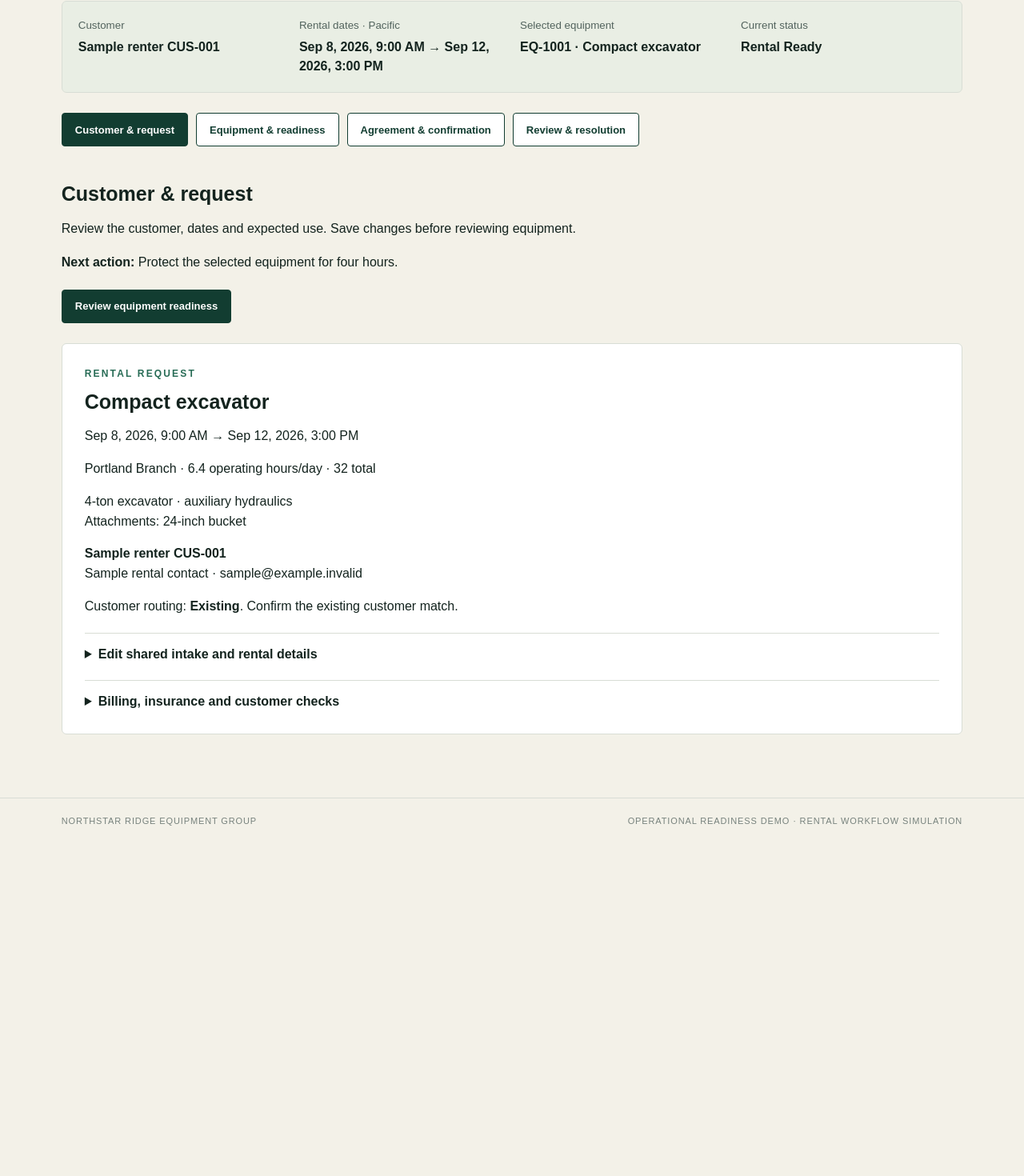
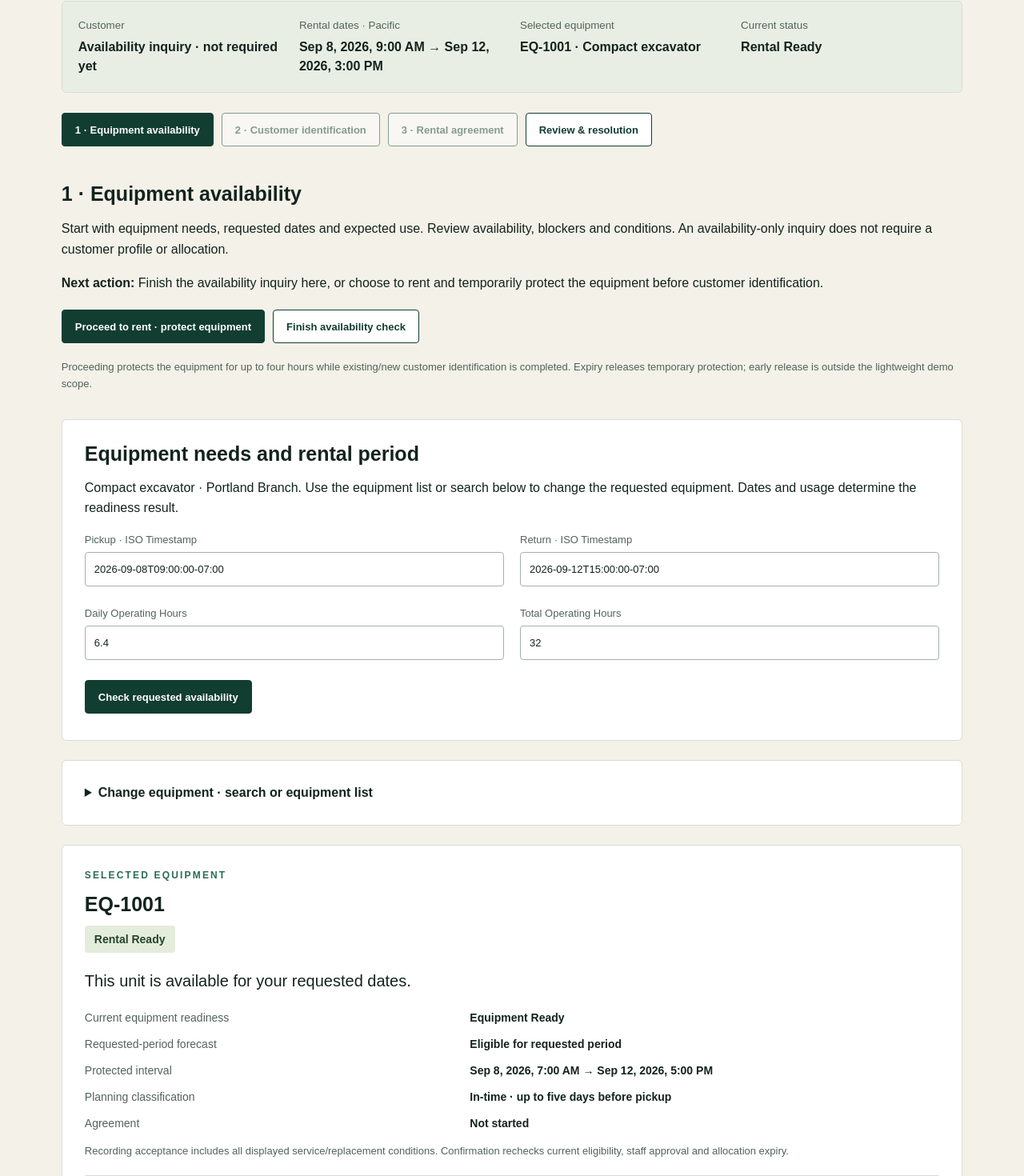
Before and after one commit to AndyPella/ai-portfolio-project, a Next.js app: page / in a window 1280 px wide. Shown: the part 1925-3395 px from the top of the page at 80% size. Before the commit the page ends 2979 px from the top, so only its background shows below. Built offline with nearby package versions, Linux system fonts and the light colour scheme.

Commit message:
Start rental inquiries with availability before customer identification

```diff
--- a/app/rental-workspace.tsx
+++ b/app/rental-workspace.tsx
@@ -58,7 +58,8 @@ export default function RentalWorkspace({ source }: { source: RentalDataset }) {
     "Incomplete" | "Confirmed plan" | "Denied" | "Complete"
   >("Incomplete");
   type View = "customer" | "equipment" | "agreement" | "resolution";
-  const [view, setView] = useState<View>("customer");
+  const [view, setView] = useState<View>("equipment");
+  const [startedRequests, setStartedRequests] = useState<string[]>([]);
   const [pending, setPending] = useState<Omit<WorkflowCommand, "actor" | "reason" | "evidence"> | null>(null);
   const [query, setQuery] = useState("");
   const [lookupId, setLookupId] = useState("");
@@ -140,6 +141,10 @@ export default function RentalWorkspace({ source }: { source: RentalDataset }) {
         now,
       );
       setState(next);
+      if (command.type === "Allocate" && !startedRequests.includes(requestId)) {
+        setStartedRequests(ids => [...ids, requestId]);
+        setView("customer");
+      }
       setMessage(command.type + " recorded. Eligibility has been reevaluated.");
     } catch (error) {
       setMessage(
@@ -153,7 +158,7 @@ export default function RentalWorkspace({ source }: { source: RentalDataset }) {
   useEffect(() => {
     const selectEntry = () => {
       if (window.location.hash === "#mechanic") { setActor("DEMO-MECH"); setView("resolution"); }
-      if (window.location.hash === "#customer-service") { setActor("DEMO-CS"); setView("customer"); }
+      if (window.location.hash === "#customer-service") { setActor("DEMO-CS"); setView("equipment"); }
     };
     selectEntry();
     window.addEventListener("hashchange", selectEntry);
@@ -184,6 +189,7 @@ export default function RentalWorkspace({ source }: { source: RentalDataset }) {
   }, [now]);
   const choose = (id: string) => {
     setRequestId(id);
+    setView("equipment");
     const next = structuredClone(
       state.dataset.rental_workflow.rental_requests.find(
         (r) => r.request_id === id,
@@ -202,22 +208,24 @@ export default function RentalWorkspace({ source }: { source: RentalDataset }) {
     isManager = staff.role === "Manager";
   const canCustomer = isCS || isManager;
   const canResolve = isMech || isManager || staff.role === "Inspector";
-  const visibleViews: View[] = canCustomer ? ["customer", "equipment", "agreement", "resolution"] : ["equipment", "resolution"];
+  const rentalStarted = startedRequests.includes(requestId);
+  const visibleViews: View[] = canCustomer ? ["equipment", "customer", "agreement", "resolution"] : ["equipment", "resolution"];
   const currentView = visibleViews.includes(view) ? view : "equipment";
-  const titles: Record<View, string> = { customer: "Customer & request", equipment: "Equipment & readiness", agreement: "Agreement & confirmation", resolution: "Review & resolution" };
+  const titles: Record<View, string> = { customer: "2 · Customer identification", equipment: "1 · Equipment availability", agreement: "3 · Rental agreement", resolution: "Review & resolution" };
   const guidance: Record<View, string> = {
-    customer: "Review the customer, dates and expected use. Save changes before reviewing equipment.",
-    equipment: "Review the selected unit and readiness findings. Change equipment only when needed; selection does not establish readiness.",
+    customer: "Identify an existing customer or follow the assumed new-customer process. Complete customer details and required checks using the shared rental information.",
+    equipment: "Start with equipment needs, requested dates and expected use. Review availability, blockers and conditions. An availability-only inquiry does not require a customer profile or allocation.",
     agreement: "Review required checks and conditions, protect the equipment, approve the proposal, then record customer acceptance.",
     resolution: canResolve ? "Record qualified inspections or maintenance evidence and review holds. Work completion and hold release are separate actions." : "Arrange an owned callback when qualified review is needed. Maintenance findings remain visible in Equipment & readiness."
   };
   const nextStep = draft?.status === "Confirmed" ? "Rental confirmed. Review the recorded agreement and any continuing conditions."
     : result && !isReady(result) ? canResolve ? "Review the blocker and record the qualified resolution evidence." : "Review the blocker. Request qualified resolution or arrange a callback."
+    : !rentalStarted ? "Finish the availability inquiry here, or choose to rent and temporarily protect the equipment before customer identification."
     : checks.length ? "Complete the required customer checks before acceptance."
     : !assigned.length || assigned.some(a => a.scope !== requestScope(request)) ? "Protect the selected equipment for four hours."
     : !draft?.approved_scope ? "Review the proposal and record staff approval."
     : "Review customer acceptance, including all displayed conditions, before confirming.";
-  const openExample = (id: string) => { choose(id); setActor("DEMO-CS"); setView("customer"); setPending(null); };
+  const openExample = (id: string) => { choose(id); setActor("DEMO-CS"); setView("equipment"); setPending(null); };
   const changeIntake = (key: keyof RentalRequest["intake"], value: string) =>
     setEdit({ ...edit, intake: { ...edit.intake, [key]: value } });
   const confirmEquipment = (id: string, exact: boolean) => {
@@ -257,7 +265,7 @@ export default function RentalWorkspace({ source }: { source: RentalDataset }) {
       </p>
       <details className="panel walkthrough" id="guided-walkthrough">
         <summary>Explore a sample rental</summary>
-        <p>Load a sample request and its proposed equipment, then use the workspace sections below. Switching examples retains session changes; reload restores the original data.</p>
+        <p>Load a sample request and its proposed equipment, then use the workspace sections below. Begin with availability. Proceed to rent only when the customer wants a rental, then identify an existing or new customer. Switching examples retains session changes; reload restores the original data.</p>
         <div className="button-row">
           <button className="secondary" onClick={() => openExample("REQ-SCN-001")}>1 · Ready to rent</button>
           <button className="secondary" onClick={() => openExample("REQ-SCN-002")}>2 · Blocked rental</button>
@@ -281,7 +289,7 @@ export default function RentalWorkspace({ source }: { source: RentalDataset }) {
         </label>
         <label>
           Acting staff
-          <select value={actor} onChange={(e) => { setActor(e.target.value); setPending(null); setView(e.target.value === "DEMO-CS" ? "customer" : "resolution"); }}>
+          <select value={actor} onChange={(e) => { setActor(e.target.value); setPending(null); setView(e.target.value === "DEMO-CS" ? "equipment" : "resolution"); }}>
             {state.dataset.rental_workflow.staff.map((s) => (
               <option key={s.staff_id} value={s.staff_id}>
                 {s.name} · {s.role}
@@ -310,22 +318,75 @@ export default function RentalWorkspace({ source }: { source: RentalDataset }) {
         {message}
       </div>
       <div className="rental-context" aria-label="Current rental summary">
-        <div><small>Customer</small><strong>{request.intake.renter_name}</strong></div>
+        <div><small>Customer</small><strong>{rentalStarted || isManager ? request.intake.renter_name : "Availability inquiry · not required yet"}</strong></div>
         <div><small>Rental dates · Pacific</small><strong>{stamp(request.pickup)} → {stamp(request.return_at)}</strong></div>
         <div><small>Selected equipment</small><strong>{equipmentId ?? "No unit selected"} · {request.equipment_type}</strong></div>
         <div><small>Current status</small><strong>{draft?.status === "Confirmed" ? "Confirmed" : result?.outcome ?? "Needs review"}</strong></div>
       </div>
       <nav className="workspace-navigation" aria-label="Rental functions">
-        {visibleViews.map(id => <button key={id} className={currentView === id ? "" : "secondary"} aria-current={currentView === id ? "page" : undefined} onClick={() => setView(id)}>{titles[id]}</button>)}
+        {visibleViews.map(id => <button key={id} disabled={!rentalStarted && !isManager && (id === "customer" || id === "agreement")} className={currentView === id ? "" : "secondary"} aria-current={currentView === id ? "page" : undefined} onClick={() => setView(id)}>{titles[id]}</button>)}
       </nav>
       <div className="section-guidance">
         <h3>{titles[currentView]}</h3><p>{guidance[currentView]}</p>
         <p><strong>Next action:</strong> {nextStep}</p>
-        {currentView === "customer" && <button onClick={() => setView("equipment")}>Review equipment readiness</button>}
-        {currentView === "equipment" && canCustomer && result && isReady(result) && <button onClick={() => setView("agreement")}>Prepare rental agreement</button>}
+        {currentView === "customer" && <button onClick={() => setView("agreement")}>Continue to rental agreement</button>}
+        {currentView === "equipment" && canCustomer && !rentalStarted && <>
+          <div className="button-row">
+            <button disabled={!isCS || !matches.proposal} onClick={() => act({ type: "Allocate", request_id: requestId } as WorkflowCommand)}>Proceed to rent · protect equipment</button>
+            <button className="secondary" onClick={() => setMessage("Availability inquiry complete. No equipment was allocated and no customer profile was required.")}>Finish availability check</button>
+          </div>
+          <p className="scope-note">Proceeding protects the equipment for up to four hours while existing/new customer identification is completed. Expiry releases temporary protection; early release is outside the lightweight demo scope.</p>
+        </>}
+        {currentView === "equipment" && canCustomer && rentalStarted && result && isReady(result) && <button onClick={() => setView("agreement")}>Prepare rental agreement</button>}
         {currentView === "equipment" && result && !isReady(result) && <button onClick={() => setView("resolution")}>Review resolution options</button>}
         {currentView === "resolution" && <button className="secondary" onClick={() => setView("equipment")}>Return to readiness</button>}
       </div>
+      <section className="panel" hidden={currentView !== "equipment" || !canCustomer}>
+        <h3>Equipment needs and rental period</h3>
+        <p>{request.equipment_type} · {request.location}. Use the equipment list or search below to change the requested equipment. Dates and usage determine the readiness result.</p>
+        <div className="form-grid">
+              <label>
+                Pickup · ISO timestamp
+                <input
+                  value={edit.pickup}
+                  onChange={(e) => setEdit({ ...edit, pickup: e.target.value })}
+                />
+              </label>
+              <label>
+                Return · ISO timestamp
+                <input
+                  value={edit.return_at}
+                  onChange={(e) =>
+                    setEdit({ ...edit, return_at: e.target.value })
+                  }
+                />
+              </label>
+              <label>
+                Daily operating hours
+                <input
+                  type="number"
+                  min="0"
+                  max="24"
+                  value={edit.daily_hours}
+                  onChange={(e) =>
+                    setEdit({ ...edit, daily_hours: Number(e.target.value) })
+                  }
+                />
+              </label>
+              <label>
+                Total operating hours
+                <input
+                  type="number"
+                  min="0"
+                  value={edit.total_hours}
+                  onChange={(e) =>
+                    setEdit({ ...edit, total_hours: Number(e.target.value) })
+                  }
+                />
+              </label>
+        </div>
+        <button disabled={!isCS || draft?.status === "Confirmed"} onClick={() => act({ type: "Update request", request: { ...request, pickup: edit.pickup, return_at: edit.return_at, daily_hours: edit.daily_hours, total_hours: edit.total_hours } } as WorkflowCommand)}>Check requested availability</button>
+      </section>
       <details className="panel" hidden={currentView !== "equipment" || !canCustomer}>
         <summary>Change equipment · search or equipment list</summary>
         <label>
@@ -395,6 +456,25 @@ export default function RentalWorkspace({ source }: { source: RentalDataset }) {
             <br />
             {request.intake.primary_contact} · {request.intake.contact}
           </p>
+            <label>
+              Customer route
+              <select
+                value={customer.route}
+                disabled={!isCS}
+                onChange={(e) =>
+                  act({
+                    type: "Update customer checks",
+                    ...customer,
+                    route: e.target.value as typeof customer.route,
+                  } as WorkflowCommand)
+                }
+              >
+                {["Existing", "New", "Uncertain"].map((x) => (
+                  <option key={x}>{x}</option>
+                ))}
+              </select>
+            </label>
+          <p className="scope-note">Existing uses the sample customer match. New represents the assumed working registration process; this demo records its checks rather than building a customer registration system.</p>
           <p>
             Customer routing: <strong>{customer.route}</strong>.{" "}
             {customer.route === "New"
@@ -428,45 +508,6 @@ export default function RentalWorkspace({ source }: { source: RentalDataset }) {
                   />
                 </label>
               ))}
-              <label>
-                Pickup · ISO timestamp
-                <input
-                  value={edit.pickup}
-                  onChange={(e) => setEdit({ ...edit, pickup: e.target.value })}
-                />
-              </label>
-              <label>
-                Return · ISO timestamp
-                <input
-                  value={edit.return_at}
-                  onChange={(e) =>
-                    setEdit({ ...edit, return_at: e.target.value })
-                  }
-                />
-              </label>
-              <label>
-                Daily operating hours
-                <input
-                  type="number"
-                  min="0"
-                  max="24"
-                  value={edit.daily_hours}
-                  onChange={(e) =>
-                    setEdit({ ...edit, daily_hours: Number(e.target.value) })
-                  }
-                />
-              </label>
-              <label>
-                Total operating hours
-                <input
-                  type="number"
-                  min="0"
-                  value={edit.total_hours}
-                  onChange={(e) =>
-                    setEdit({ ...edit, total_hours: Number(e.target.value) })
-                  }
-                />
-              </label>
               <label>
                 Preparation hours
                 <input
@@ -557,31 +598,13 @@ export default function RentalWorkspace({ source }: { source: RentalDataset }) {
               Save and reevaluate
             </button>
           </details>
-          <details>
+          <details open>
             <summary>Billing, insurance and customer checks</summary>
             <p>
               Required checks gate acceptance. Sample verification represents
               the existing process; it does not build registration or insurance
               policy.
             </p>
-            <label>
-              Customer route
-              <select
-                value={customer.route}
-                disabled={!isCS}
-                onChange={(e) =>
-                  act({
-                    type: "Update customer checks",
-                    ...customer,
-                    route: e.target.value as typeof customer.route,
-                  } as WorkflowCommand)
-                }
-              >
-                {["Existing", "New", "Uncertain"].map((x) => (
-                  <option key={x}>{x}</option>
-                ))}
-              </select>
-            </label>
             {(
               [
                 "identity",
@@ -648,8 +671,8 @@ export default function RentalWorkspace({ source }: { source: RentalDataset }) {
                     ? "In-time · up to five days before pickup"
                     : "Advance request"}
                 </dd>
-                <dt hidden={!canCustomer}>Customer verification</dt>
-                <dd hidden={!canCustomer}>
+                <dt hidden={!canCustomer || !rentalStarted}>Customer verification</dt>
+                <dd hidden={!canCustomer || !rentalStarted}>
                   {checks.length
                     ? checks.join("; ")
                     : "Required checks verified"}
```
Also changed, not shown: tests/interface-smoke.mjs (+24 -4 lines), 1 other file (tests, documents, lock files or other folders).
